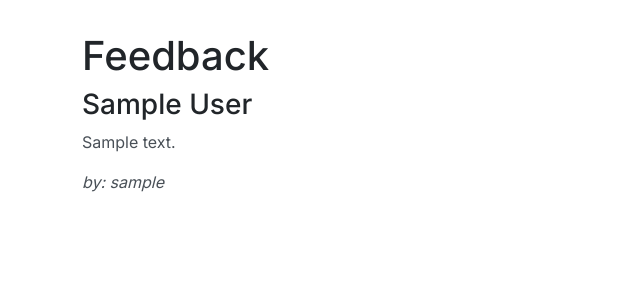
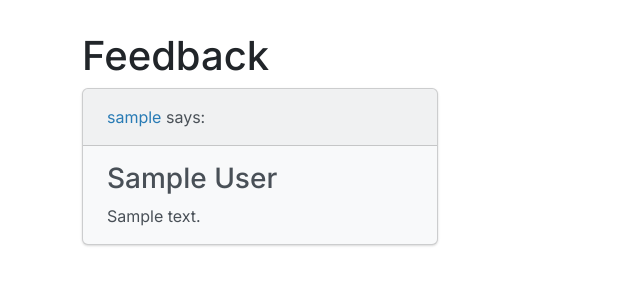
Before and after one commit to thedvo/flask-feedback, a Flask app: page /home in a window 1280 px wide. Shown: the part 67-367 px from the top of the page, without its empty margins (0-640 px from the left). Run offline with Flask 2, Linux system fonts and the light colour scheme; tables that the repository leaves empty hold one stand-in row (values such as "Sample post").

Commit message:
add bootstrap for user posts

```diff
--- a/templates/feedback/list.html
+++ b/templates/feedback/list.html
@@ -3,17 +3,21 @@
 {% block title %} Feedback {% endblock %}
 
 {% block content %}
-<div>
-    <h1> Feedback</h1>
+<div class="row">
+    <h1>Feedback</h1>
 
     {% for post in feedback %}
-    <div class="mb-4">
-        <h3>{{post.title}}</h3>
-        <p>{{post.content}}</p>
+    <div class="col-4">
+    <div class="card bg-light mb-3">
+        <div class="card-header"><a href="/users/{{post.username}}" class="text-decoration-none text-info">{{post.username}}</a> says:</div>
+        <div class="card-body">
 
-       <i>by: {{post.username}}</i>
+        <h3 class="card-title">{{post.title}}</h3>
+        <p class="card-text">{{post.content}}</p>
+        </div>
     </div>
-    {% endfor %}
+</div>
+{% endfor %}
+</div>
 
-</div>
 {% endblock %}
```
Also changed, not shown: templates/user/user.html (+26 -5 lines).
